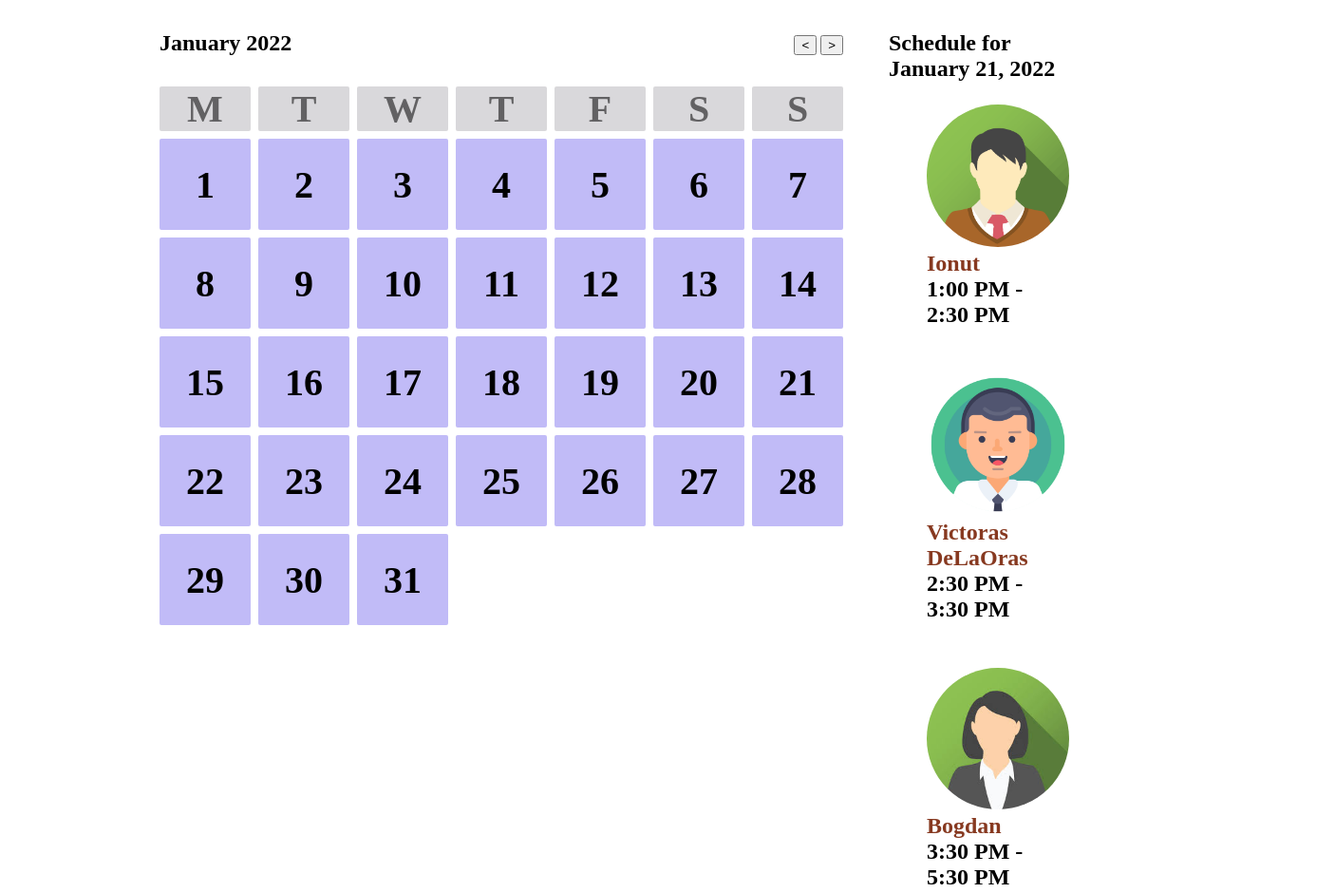
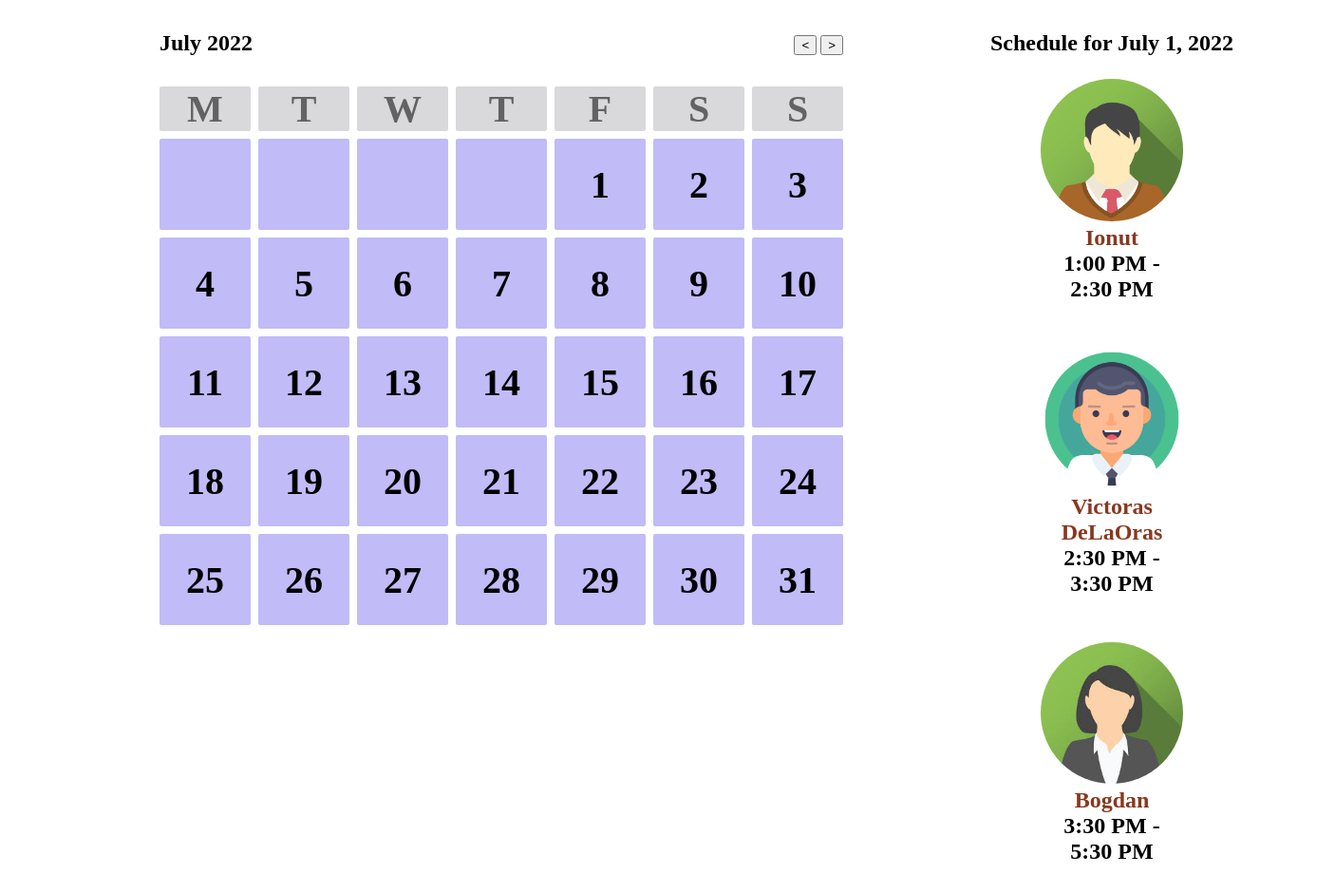
Before and after one commit to victoralbu/Principal_1, a plain HTML site: page index.html in a window 1280 px wide. Shown: the whole page at 95% size, 1406 px wide, since content can reach past the window. Drawn offline with Linux system fonts and the light colour scheme; some packages are replaced by stand-ins of ours; a script that the page names is missing.

Commit message:
functionality for the arrows (surf between months) + bug fixes

```diff
--- a/app.js
+++ b/app.js
@@ -1,12 +1,20 @@
 function alert() {
     Swal.fire(this.innerText);
-    document.getElementById("schedule-date").innerText = `Schedule for January ${this.innerText}, 2022`
+    let monthElement = document.getElementById(("month")).innerText.slice(0,-5);
+    document.getElementById("schedule-date").innerText = `Schedule for ${monthElement} ${this.innerText}, 2022`;
     this.style.backgroundColor = ""
 }
 
 let liElementCollection = document.getElementById("table").getElementsByTagName("li");
 
-
 for (const li of liElementCollection) {
     li.addEventListener("click", alert);
 }
+
+let dateNow = new Date().getMonth();
+let k = 0;
+
+while (dateNow > k) {
+    document.getElementById("arrow-right").click();
+    k++;
+}
--- /dev/null
+++ b/calendar.js
@@ -0,0 +1,173 @@
+const months = [
+    January = {
+    name: "January",
+    monthNumber: 0,
+    numberOfDays: 31,
+    startingDay: "Saturday",
+    startingDayNumeric: 6,
+    lastDay: "Monday",
+    lastDayNumeric: 1,
+},
+
+    February = {
+        name: "February",
+        monthNumber: 1,
+        numberOfDays: 28,
+        startingDay: "Tuesday",
+        startingDayNumeric: 2,
+        lastDay: "Monday",
+        lastDayNumeric: 1,
+    },
+
+    March = {
+        name: "March",
+        monthNumber: 2,
+        numberOfDays: 31,
+        startingDay: "Tuesday",
+        startingDayNumeric: 2,
+        lastDay: "Thursday",
+        lastDayNumeric: 4,
+    },
+
+    April = {
+        name: "April",
+        monthNumber: 3,
+        numberOfDays: 30,
+        startingDay: "Friday",
+        startingDayNumeric: 5,
+        lastDay: "Friday",
+        lastDayNumeric: 5,
+    },
+
+    May = {
+        name: "May",
+        monthNumber: 4,
+        numberOfDays: 31,
+        startingDay: "Sunday",
+        startingDayNumeric: 7,
+        lastDay: "Tuesday",
+        lastDayNumeric: 2,
+    },
+
+    June = {
+        name: "June",
+        monthNumber: 5,
+        numberOfDays: 30,
+        startingDay: "Wednesday",
+        startingDayNumeric: 3,
+        lastDay: "Thursday",
+        lastDayNumeric: 4,
+    },
+
+    July = {
+        name: "July",
+        monthNumber: 6,
+        numberOfDays: 31,
+        startingDay: "Friday",
+        startingDayNumeric: 5,
+        lastDay: "Sunday",
+        lastDayNumeric: 7,
+    },
+
+    August = {
+        name: "August",
+        monthNumber: 7,
+        numberOfDays: 31,
+        startingDay: "Monday",
+        startingDayNumeric: 1,
+        lastDay: "Wednesday",
+        lastDayNumeric: 3,
+    },
+
+    September = {
+        name: "September",
+        monthNumber: 8,
+        numberOfDays: 30,
+        startingDay: "Thursday",
+        startingDayNumeric: 4,
+        lastDay: "Friday",
+        lastDayNumeric: 5,
+    },
+
+    October = {
+        name: "October",
+        monthNumber: 9,
+        numberOfDays: 31,
+        startingDay: "Saturday",
+        startingDayNumeric: 6,
+        lastDay: "Monday",
+        lastDayNumeric: 1,
+    },
+
+    November = {
+        name: "November",
+        monthNumber: 10,
+        numberOfDays: 30,
+        startingDay: "Tuesday",
+        startingDayNumeric: 2,
+        lastDay: "Wednesday",
+        lastDayNumeric: 3,
+    },
+
+    December = {
+        name: "December",
+        monthNumber: 11,
+        numberOfDays: 31,
+        startingDay: "Thursday",
+        startingDayNumeric: 4,
+        lastDay: "Saturday",
+        lastDayNumeric: 6,
+    }];
+const arrowLeftElement = document.getElementById("arrow-left");
+const arrowRightElement = document.getElementById("arrow-right");
+const monthElement = document.getElementById("month");
+
+arrowRightElement.addEventListener("click", function () {
+    for (let i = 0; i < 11; i++) {
+        if (monthElement.innerText.slice(0, -5) === months[i].name) {
+            monthElement.innerText = `${months[i + 1].name} 2022`;
+            document.getElementById("schedule-date").innerText = `Schedule for ${months[i + 1].name} 1, 2022`;
+            let k = 1;
+            for (const li of liElementCollection) {
+                li.style.pointerEvents = "none";
+                li.innerText = "";
+                li.style.visibility = "visible";
+            }
+            for (let j = months[i + 1].startingDayNumeric - 1; j < liElementCollection.length; j++) {
+                if (k <= months[i + 1].numberOfDays) {
+                    liElementCollection[j].innerText = k.toString();
+                    liElementCollection[j].style.pointerEvents = "auto";
+                } else {
+                    liElementCollection[j].style.visibility = "hidden";
+                }
+                k++;
+            }
+            break;
+        }
+    }
+});
+arrowLeftElement.addEventListener("click", function () {
+    for (let i = 1; i < 12; i++) {
+        if (monthElement.innerText.slice(0, -5) === months[i].name) {
+            console.log(months[i].name)
+            monthElement.innerText = `${months[i - 1].name} 2022`;
+            document.getElementById("schedule-date").innerText = `Schedule for ${months[i - 1].name} 1, 2022`;
+            let k = 1;
+            for (const li of liElementCollection) {
+                li.style.pointerEvents = "none";
+                li.innerText = "";
+                li.style.visibility = "visible";
+            }
+            for (let j = months[i - 1].startingDayNumeric - 1; j < liElementCollection.length; j++) {
+                if (k <= months[i - 1].numberOfDays) {
+                    liElementCollection[j].innerText = k.toString();
+                    liElementCollection[j].style.pointerEvents = "auto";
+                } else {
+                    liElementCollection[j].style.visibility = "hidden";
+                }
+                k++;
+            }
+            break;
+        }
+    }
+});
--- a/index.html
+++ b/index.html
@@ -7,6 +7,7 @@
     <meta http-equiv="X-UA-Compatible" content="ie=edge">
     <title>Calendar</title>
     <link rel="stylesheet" href="styles.css">
+    <script src="calendar.js" defer=""></script>
     <script src="app.js" defer=""></script>
     <script src="//cdn.jsdelivr.net/npm/sweetalert2@11" defer></script>
 </head>
@@ -14,7 +15,7 @@
 <section id="container">
     <section id="table-section">
         <div id="h1-and-arrows">
-            <h1 class="h1">January 2022</h1>
+            <h1 id="month" class="h1">January 2022</h1>
             <div id="arrows">
                 <button id="arrow-left"><</button>
                 <button id="arrow-right">></button>
@@ -66,6 +67,18 @@
             <li data-col="1" data-row="5">29</li>
             <li data-col="2" data-row="5">30</li>
             <li data-col="3" data-row="5">31</li>
+            <li data-col="4" data-row="5"></li>
+            <li data-col="5" data-row="5"></li>
+            <li data-col="6" data-row="5"></li>
+            <li data-col="7" data-row="5"></li>
+
+            <li data-col="1" data-row="6"></li>
+            <li data-col="2" data-row="6"></li>
+            <li data-col="3" data-row="6"></li>
+            <li data-col="4" data-row="6"></li>
+            <li data-col="5" data-row="6"></li>
+            <li data-col="6" data-row="6"></li>
+            <li data-col="7" data-row="6"></li>
 
         </ol>
     </section>
--- a/styles.css
+++ b/styles.css
@@ -31,7 +31,7 @@
     padding: 0 0 0 0;
     display: grid;
     grid-template-columns: repeat(7, 6rem);
-    grid-template-rows: repeat(5, 6rem);
+    grid-template-rows: repeat(6, 6rem);
     justify-content: center;
     gap: 0.5rem;
 }
@@ -65,13 +65,14 @@ body {
 
 #people-section {
     justify-content: center;
-    margin-right: 20rem;
+    margin-right: 15rem;
     margin-left: 3rem;
 }
 
 .people-list {
-    justify-content: center;
     list-style: none;
+    text-align: center;
+    padding: 0 10rem;
 }
 
 .people-list li {
@@ -106,3 +107,7 @@ p {
 #arrows {
     margin-top: 1.8rem;
 }
+
+#schedule-date {
+    text-align: center;
+}
```
